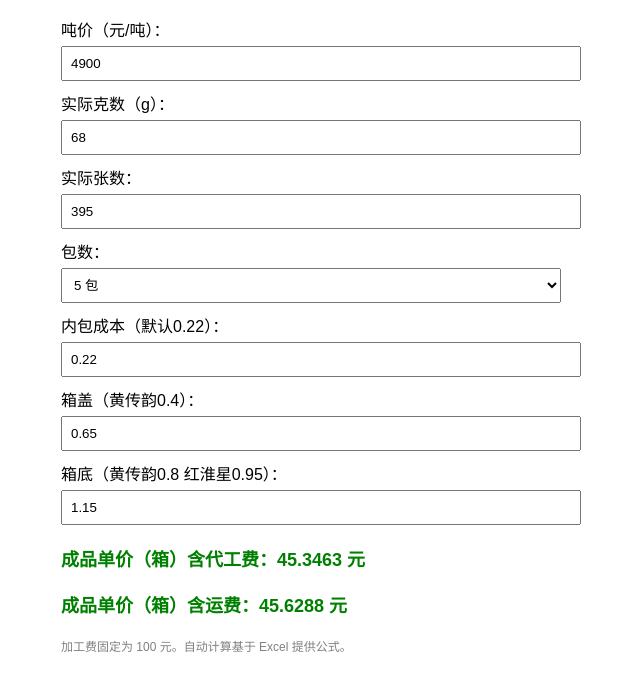
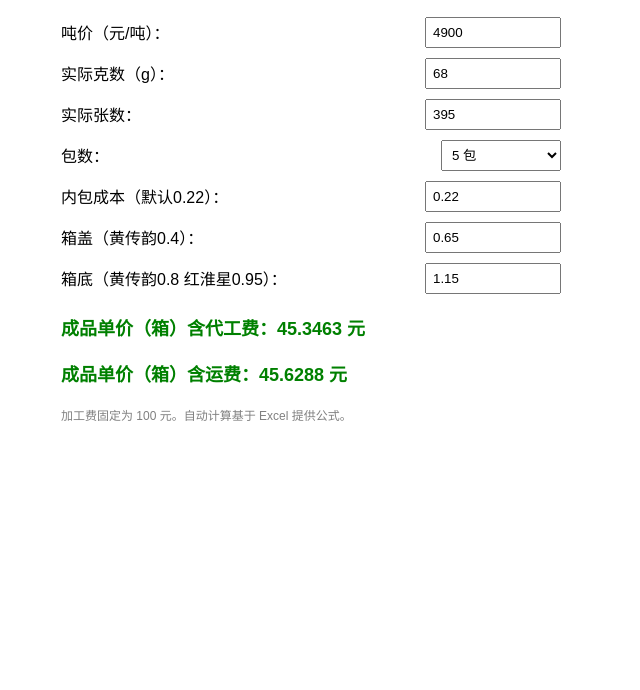
Before and after one commit to dx2ly/copy-paper-calculator, a plain HTML site: page index.html in a window 1280 px wide. Shown: the part 78-768 px from the top of the page, without its empty margins (329-969 px from the left). Drawn offline with Linux system fonts and the light colour scheme.

Commit message:
Update index.html

```diff
--- a/index.html
+++ b/index.html
@@ -7,29 +7,53 @@
   <style>
     body { font-family: sans-serif; max-width: 500px; margin: auto; padding: 20px; }
     h2 { text-align: center; }
-    label { display: block; margin-top: 10px; }
-    input, select { width: 100%; padding: 8px; margin-top: 5px; }
-    .output { margin-top: 20px; font-weight: bold; font-size: 18px; color: green; }
-    .note { font-size: 12px; color: gray; margin-top: 20px; }
+
+    label {
+      display: flex;
+      justify-content: space-between;
+      align-items: center;
+      margin-top: 10px;
+    }
+
+    label span {
+      flex: 1;
+    }
+
+    input, select {
+      width: 120px;
+      padding: 6px;
+      margin-left: 10px;
+    }
+
+    .output {
+      margin-top: 20px;
+      font-weight: bold;
+      font-size: 18px;
+      color: green;
+    }
+
+    .note {
+      font-size: 12px;
+      color: gray;
+      margin-top: 20px;
+    }
   </style>
 </head>
 <body>
   <h2>复印纸加工自动计算</h2>
 
-  <label>吨价（元/吨）：<input type="number" id="tonPrice" value="4900"></label>
-  <label>实际克数（g）：<input type="number" id="weight" value="68"></label>
-  <label>实际张数：<input type="number" id="sheets" value="395"></label>
-
-  <label>包数：
+  <label><span>吨价（元/吨）：</span><input type="number" id="tonPrice" value="4900"></label>
+  <label><span>实际克数（g）：</span><input type="number" id="weight" value="68"></label>
+  <label><span>实际张数：</span><input type="number" id="sheets" value="395"></label>
+  <label><span>包数：</span>
     <select id="packs">
       <option value="5">5 包</option>
       <option value="8">8 包</option>
     </select>
   </label>
-
-  <label>内包成本（默认0.22）：<input type="number" id="innerCost" value="0.22" step="0.01"></label>
-  <label>箱盖（黄传韵0.4）：<input type="number" id="boxTop" value="0.65" step="0.01"></label>
-  <label>箱底（黄传韵0.8 红淮星0.95）：<input type="number" id="boxBottom" value="1.15" step="0.01"></label>
+  <label><span>内包成本（默认0.22）：</span><input type="number" id="innerCost" value="0.22" step="0.01"></label>
+  <label><span>箱盖（黄传韵0.4）：</span><input type="number" id="boxTop" value="0.65" step="0.01"></label>
+  <label><span>箱底（黄传韵0.8 红淮星0.95）：</span><input type="number" id="boxBottom" value="1.15" step="0.01"></label>
 
   <div class="output">成品单价（箱）含代工费：<span id="result">0.00</span> 元</div>
   <div class="output">成品单价（箱）含运费：<span id="resultWithFreight">0.00</span> 元</div>
```
